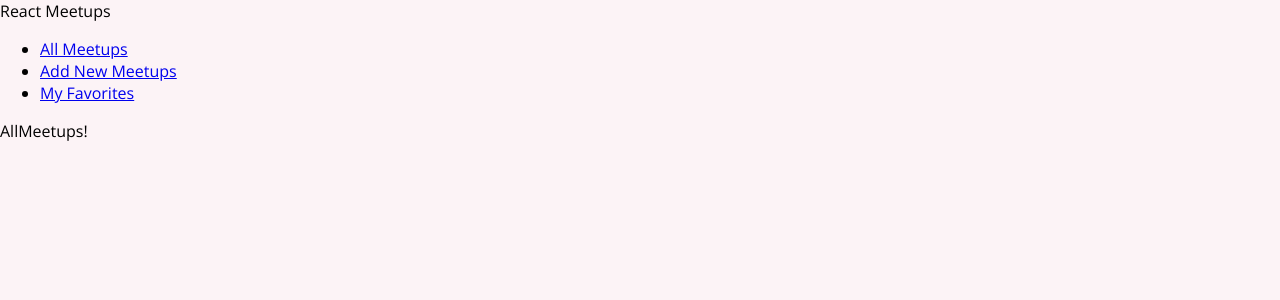
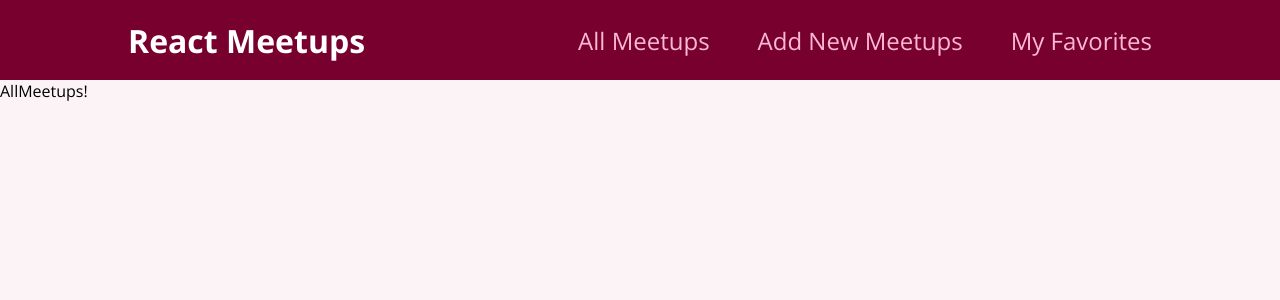
Before and after one commit to githubeasy/react-course, a React (Create React App) app: page / in a window 1280 px wide. Shown: the top 300 px of the page. Built offline with nearby package versions, Linux system fonts and the light colour scheme.

Commit message:
Styling with CSS

```diff
--- a/src/components/layout/MainNavigation.js
+++ b/src/components/layout/MainNavigation.js
@@ -1,9 +1,11 @@
 import { Link } from "react-router-dom";
+
+import classes from './MainNavigation.module.css'
 
 function MainNavigation() {
   return (
-    <header>
-      <div>React Meetups</div>
+    <header className={classes.header}>
+      <div className={classes.logo}>React Meetups</div>
       <nav>
         <ul>
           <li>
--- /dev/null
+++ b/src/components/layout/MainNavigation.module.css
@@ -0,0 +1,47 @@
+.header {
+    width: 100%;
+    height: 5rem;
+    display: flex;
+    align-items: center;
+    justify-content: space-between;
+    background-color: #77002e;
+    padding: 0 10%;
+  }
+
+  .logo {
+    font-size: 2rem;
+    color: white;
+    font-weight: bold;
+  }
+
+  .header ul {
+    list-style: none;
+    margin: 0;
+    padding: 0;
+    display: flex;
+    align-items: baseline;
+  }
+
+  .header li {
+    margin-left: 3rem;
+  }
+
+  .header a {
+    text-decoration: none;
+    font-size: 1.5rem;
+    color: #fcb8d2;
+  }
+
+  .header a:hover,
+  .header a:active,
+  .header a.active {
+    color: white;
+  }
+
+  .badge {
+    background-color: #cc2062;
+    color: white;
+    border-radius: 12px;
+    padding: 0 1rem;
+    margin-left: 0.5rem;
+  }
```
